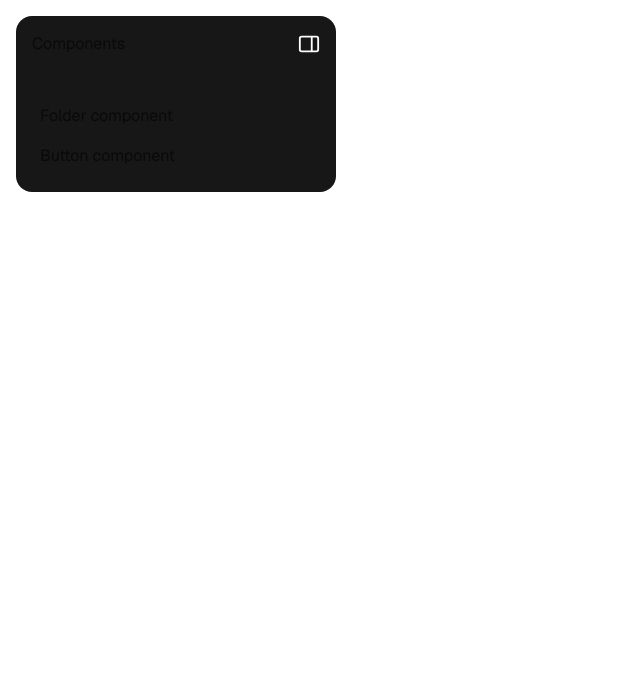
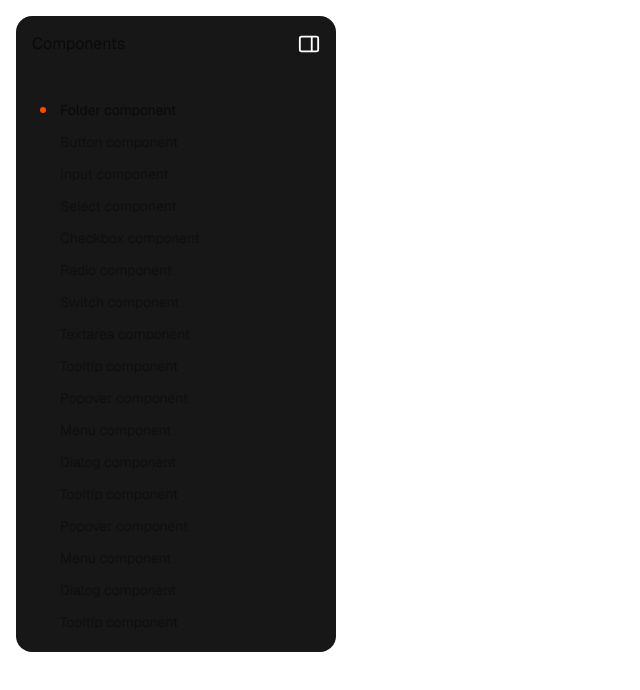
Before and after one commit to Subhan-code/oxygen-ui-solana, a Next.js app: page /components in a window 1280 px wide. Shown: the top 690 px of the page, without its empty margins (0-640 px from the left). Built offline with nearby package versions, Linux system fonts and the light colour scheme.

Commit message:
docs component done

```diff
--- a/components/Sidebar/Sidebar.tsx
+++ b/components/Sidebar/Sidebar.tsx
@@ -8,8 +8,8 @@ const Sidebar = () => {
                 <span className="flex items-center justify-between gap-2">
                     <h2>Components</h2>
                     <svg xmlns="http://www.w3.org/2000/svg" x="0px" y="0px" width="22px" height="22px" viewBox="0 0 24 24">
-                        <line x1="15" y1="4" x2="15" y2="20" fill="none" stroke="white" stroke-miterlimit="10" stroke-width="2" data-color="color-2"></line>
-                        <rect x="4" y="2" width="16" height="20" rx="2" ry="2" transform="translate(24) rotate(90)" fill="none" stroke="white" stroke-linecap="square" stroke-miterlimit="10" stroke-width="2"></rect>
+                        <line x1="15" y1="4" x2="15" y2="20" fill="none" stroke="white" strokeMiterlimit="10" strokeWidth="2" data-color="color-2"></line>
+                        <rect x="4" y="2" width="16" height="20" rx="2" ry="2" transform="translate(24) rotate(90)" fill="none" stroke="white" strokeLinecap="square" strokeMiterlimit="10" strokeWidth="2"></rect>
                     </svg>
                 </span>
                 <div className="mt-10">
--- a/components/Sidebar/SidebarList.tsx
+++ b/components/Sidebar/SidebarList.tsx
@@ -1,25 +1,103 @@
-import React from 'react'
+"use client"
 
-const componentList=[
-    {
-        id:0,
-        name:"Folder component",
-    }
-,{
-    id:1,
-    name:"Button component",
-}
+import { useEffect, useRef, useState } from "react"
+import { motion, useAnimate } from "motion/react"
+import { cn } from "@/lib/utils"
+
+const components = [
+  { id: 0, name: "Folder component" },
+  { id: 1, name: "Button component" },
+  { id: 2, name: "Input component" },
+  { id: 3, name: "Select component" },
+  { id: 4, name: "Checkbox component" },
+  { id: 5, name: "Radio component" },
+  { id: 6, name: "Switch component" },
+  { id: 7, name: "Textarea component" },
+  { id: 8, name: "Tooltip component" },
+  { id: 9, name: "Popover component" },
+  { id: 10, name: "Menu component" },
+  { id: 11, name: "Dialog component" },
+  { id: 12, name: "Tooltip component" },
+  { id: 13, name: "Popover component" },
+  { id: 14, name: "Menu component" },
+  { id: 15, name: "Dialog component" },
+  { id: 16, name: "Tooltip component" },
 ]
 
 const SidebarList = () => {
+  const [activeIndex, setActiveIndex] = useState(0)
+  const [dot, animate] = useAnimate<HTMLSpanElement>()
+  const itemRefs = useRef<(HTMLLIElement | null)[]>([])
+  const prevY = useRef<number | null>(null)
+
+  useEffect(() => {
+    const el = itemRefs.current[activeIndex]
+    if (!el || !dot.current) return
+
+    const toY = el.offsetTop + el.offsetHeight / 2 - 3 // center dot on the item
+
+    // First placement: snap into position, no hop.
+    if (prevY.current === null) {
+      animate(dot.current, { x: 0, y: toY }, { duration: 0 })
+      prevY.current = toY
+      return
+    }
+
+    const fromY = prevY.current
+    const delta = toY - fromY
+    prevY.current = toY
+    if (delta === 0) return
+
+    const radius = Math.min(Math.abs(delta) / 2, 8) // how far it bows left
+    const steps = 20
+    const x: number[] = []
+    const y: number[] = []
+    for (let i = 0; i <= steps; i++) {
+      const t = i / steps
+      y.push(fromY + (delta * (1 - Math.cos(Math.PI * t))) / 2) // eased slide
+      x.push(-radius * Math.sin(Math.PI * t)) // out to the left and back
+    }
+
+    animate(dot.current, { x, y }, { duration: 0.25, ease: "easeOut" })
+  }, [activeIndex, animate, dot])
+
   return (
-    <div>
-        {componentList.map((component)=>(
-            <div key={component.id} className="flex items-center gap-2 p-2 hover:bg-neutral-800 rounded-lg cursor-pointer">
-                <span>{component.name}</span>
-            </div>
-        ))}
-    </div>
+    <ul className="relative flex flex-col gap-1 pl-6">
+      <span
+        ref={dot}
+        aria-hidden
+        className="absolute left-2 top-0 h-1.5 w-1.5 rounded-full bg-[#FC4C01]"
+      />
+
+      {components.map((component, i) => {
+        const isActive = i === activeIndex
+
+        return (
+          <li
+            key={component.id}
+            ref={(el) => {
+              itemRefs.current[i] = el
+            }}
+          >
+            <motion.button
+              type="button"
+              onClick={() => setActiveIndex(i)}
+              whileHover={{ x: 16}}
+
+              transition={{ duration: 0.2 }}
+              className={cn(
+                "flex w-full items-center rounded-lg p-1 text-left text-sm transition-all duration-200",
+                isActive
+                  ? "text-foreground"
+                  : "text-foreground/55",
+              )}
+            >
+              {component.name}
+            </motion.button>
+          </li>
+        )
+      })}
+    </ul>
   )
 }
 
```
